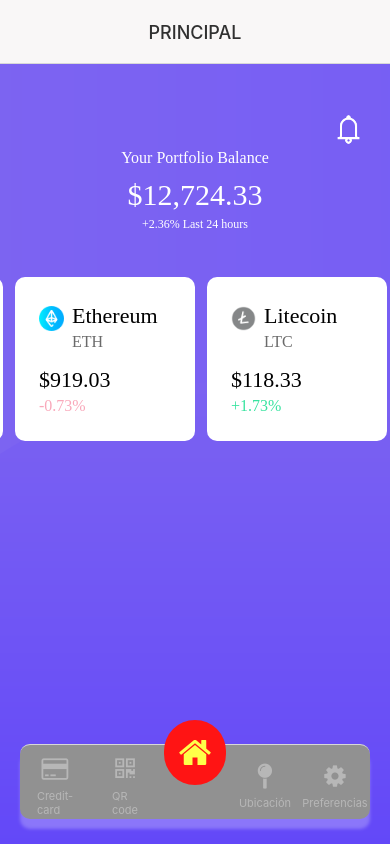
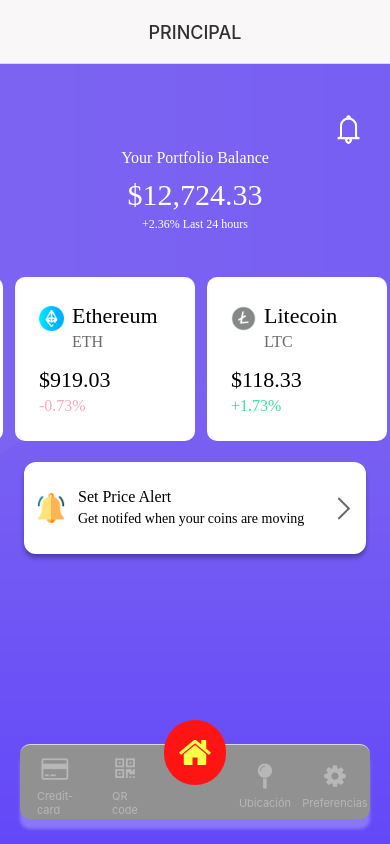
Before and after one commit to yucifsantano/wallet.., a React Native app: screen /homeScreen in a window 390 px wide. Built offline with nearby package versions, Linux system fonts and the light colour scheme; what expo-linking would draw is missing.

Commit message:
ALerta de precios!

```diff
--- /dev/null
+++ b/components/PriceAlert.tsx
@@ -0,0 +1,64 @@
+import React from 'react';
+import {
+    StyleSheet,
+    View,
+    Text,
+    TouchableOpacity,
+    Image
+} from 'react-native';
+import {COLORS, SIZES, FONTS, icons} from "../constants";
+
+const PriceAlert = ({customContainerStyle}:{customContainerStyle:any}) => {
+    return(
+        <TouchableOpacity
+            style={{
+                flexDirection: 'row',
+                alignItems: 'center',
+                marginTop: SIZES.padding * 4.5,
+                marginHorizontal: SIZES.padding,
+                paddingVertical: SIZES.padding,
+                paddingHorizontal: SIZES.radius,
+                backgroundColor: COLORS.white,
+                borderRadius: SIZES.radius,
+                ...customContainerStyle,
+                ...styles.shadow,
+            }}
+        >
+            <Image
+                source={icons.notification_color}
+                style={{
+                    width:30,
+                    height:30,
+                }}
+            />
+            <View style={{flex:1, marginLeft:SIZES.radius}}>
+                <Text style={{...FONTS.h3}}>Set Price Alert</Text>
+                <Text style={{...FONTS.body4}}>Get notifed when your coins are moving</Text>
+            </View>
+            <Image
+                source={icons.right_arrow}
+                style={{
+                    width:25,
+                    height:25,
+                    tintColor: COLORS.gray
+                }}
+            />
+
+        </TouchableOpacity>
+    )
+}
+
+const styles = StyleSheet.create({
+    shadow: {
+        shadowColor: "#000",
+        shadowOffset: {
+            width: 0,
+            height: 4
+        },
+        shadowOpacity: 0.30,
+        shadowRadius:4.65,
+        elevation: 8,
+    }
+})
+
+export default PriceAlert;
--- /dev/null
+++ b/components/index.tsx
@@ -0,0 +1,4 @@
+import PriceAlert from "./PriceAlert";
+
+
+export {PriceAlert}
--- a/screens/Home/HomeScreen.tsx
+++ b/screens/Home/HomeScreen.tsx
@@ -1,4 +1,5 @@
 import React from "react";
+
 import {
   View,
   Text,
@@ -9,6 +10,7 @@ import {
   Image,
   ImageBackground,
 } from "react-native";
+
 import {
   dummyData,
   COLORS,
@@ -18,6 +20,9 @@ import {
   images,
 } from "../../constants";
 
+import {
+  PriceAlert,
+} from "../../components";
 
 export default function HomeScreen() {
 
@@ -153,11 +158,17 @@ export default function HomeScreen() {
       </View>
     )
   }
+  function renderAlert() {
+    return(
+      <PriceAlert />
+    )
+  }
 
   return (
     <ScrollView>
       <View style={{ flex:1, paddingBottom: 130}}>
         {renderHeader()}
+        {renderAlert()}
       </View>
     </ScrollView>
   );
```
